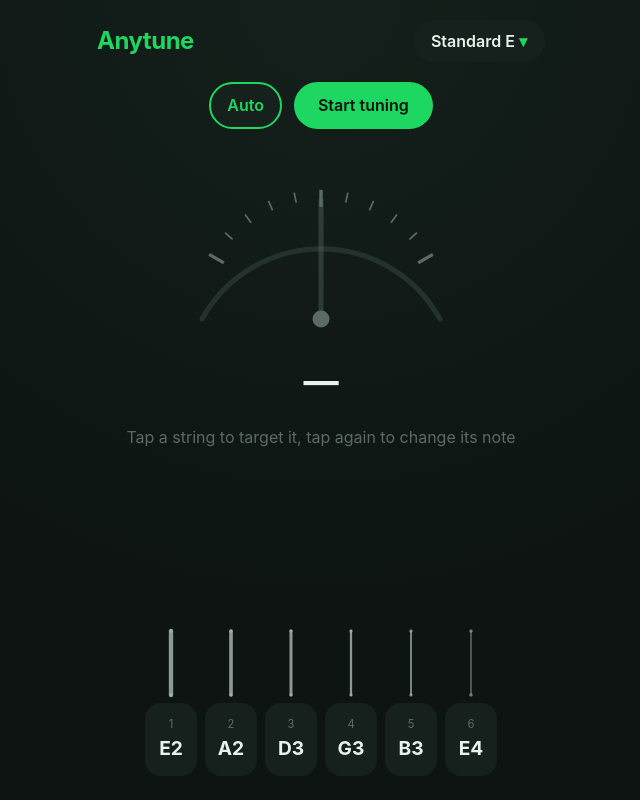
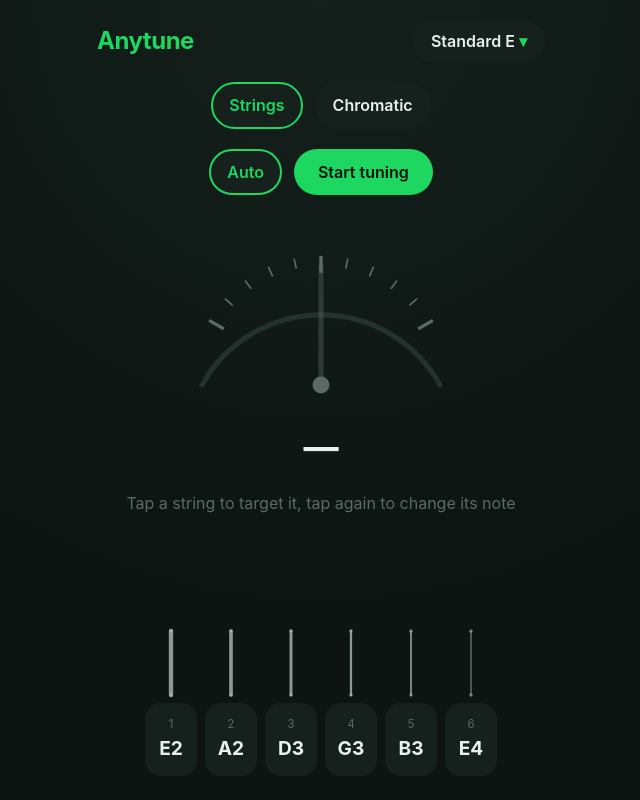
Before and after one commit to BadKirill/anytune, a React (Vite) app: page / in a window 1280 px wide. Shown: the whole page, without its empty margins (319-959 px from the left). Built offline with nearby package versions, Linux system fonts and the light colour scheme.

Commit message:
Add chromatic tuner tab with nearest-note analysis.
Strings and Chromatic share the mic pipeline; chromatic targets the nearest 12-TET note without string or preset UI.

```diff
--- a/src/App.css
+++ b/src/App.css
@@ -45,6 +45,23 @@
 .tuning-picker-button::after {
   content: ' \25BE';
   color: var(--accent);
+}
+
+.screen-label {
+  background: var(--surface);
+  border-radius: 999px;
+  padding: 10px 18px;
+  font-weight: 600;
+  color: var(--muted);
+}
+
+/* Screen tabs */
+
+.screen-tabs {
+  display: flex;
+  align-items: center;
+  justify-content: center;
+  gap: 12px;
 }
 
 /* Mode row */
--- a/src/App.tsx
+++ b/src/App.tsx
@@ -9,12 +9,17 @@ import { TuneDirectionHint } from './components/TuneDirectionHint'
 import { TunerGauge } from './components/TunerGauge'
 import { UI } from './components/strings'
 import { formatPitch } from './core/music'
-import type { StringAnalysis } from './core/tunings'
-import { DRAFT_TUNING_ID, useTunerState, type TunerState } from './state/appState'
+import {
+  DRAFT_TUNING_ID,
+  useTunerState,
+  type DisplayAnalysis,
+  type TunerScreen,
+  type TunerState,
+} from './state/appState'
 
 type Modal = { kind: 'none' } | { kind: 'presets' } | { kind: 'edit'; index: number }
 
-function gaugeCentsFor(analysis: StringAnalysis | null): number | null {
+function gaugeCentsFor(analysis: DisplayAnalysis | null): number | null {
   if (!analysis) {
     return null
   }
@@ -24,6 +29,46 @@ function gaugeCentsFor(analysis: StringAnalysis | null): number | null {
   return analysis.cents
 }
 
+function gaugeTargetLabel(
+  state: TunerState,
+  analysis: DisplayAnalysis | null,
+): string | null {
+  if (analysis?.kind === 'chromatic') {
+    return formatPitch(analysis.pitch)
+  }
+  const targetIndex = state.manualStringIndex ?? analysis?.stringIndex ?? null
+  if (targetIndex === null) {
+    return null
+  }
+  const targetString = state.tuning.strings[targetIndex]
+  return targetString ? formatPitch(targetString.pitch) : null
+}
+
+function ScreenTabs({ state }: { state: TunerState }) {
+  const tabs: { id: TunerScreen; label: string }[] = [
+    { id: 'strings', label: UI.screenStrings },
+    { id: 'chromatic', label: UI.screenChromatic },
+  ]
+  return (
+    <div className="screen-tabs" role="tablist" aria-label={UI.appName}>
+      {tabs.map((tab) => (
+        <button
+          key={tab.id}
+          type="button"
+          role="tab"
+          aria-selected={state.screen === tab.id}
+          className={state.screen === tab.id ? 'chip chip-selected' : 'chip'}
+          onClick={() => {
+            state.setScreen(tab.id)
+          }}
+        >
+          {tab.label}
+        </button>
+      ))}
+    </div>
+  )
+}
+
 function Header({
   state,
   onOpenPresets,
@@ -31,6 +76,14 @@ function Header({
   state: TunerState
   onOpenPresets: () => void
 }) {
+  if (state.screen === 'chromatic') {
+    return (
+      <header className="app-header">
+        <h1 className="app-title">{UI.appName}</h1>
+        <span className="screen-label">{UI.screenChromatic}</span>
+      </header>
+    )
+  }
   return (
     <header className="app-header">
       <h1 className="app-title">{UI.appName}</h1>
@@ -43,6 +96,18 @@ function Header({
 
 function ModeControls({ state }: { state: TunerState }) {
   const listening = state.pitch.status === 'listening'
+  const listenButton = (
+    <button
+      type="button"
+      className={listening ? 'button-secondary' : 'button-primary'}
+      onClick={listening ? state.pitch.stop : state.pitch.start}
+    >
+      {listening ? UI.stopListening : UI.startListening}
+    </button>
+  )
+  if (state.screen === 'chromatic') {
+    return <div className="mode-row">{listenButton}</div>
+  }
   const auto = state.manualStringIndex === null
   return (
     <div className="mode-row">
@@ -55,13 +120,7 @@ function ModeControls({ state }: { state: TunerState }) {
       >
         {UI.auto}
       </button>
-      <button
-        type="button"
-        className={listening ? 'button-secondary' : 'button-primary'}
-        onClick={listening ? state.pitch.stop : state.pitch.start}
-      >
-        {listening ? UI.stopListening : UI.startListening}
-      </button>
+      {listenButton}
     </div>
   )
 }
@@ -114,13 +173,34 @@ function Modals({
   return null
 }
 
+function StringsExtras({
+  state,
+  setModal,
+}: {
+  state: TunerState
+  setModal: (modal: Modal) => void
+}) {
+  const { tuning, analysis, manualStringIndex } = state
+  const targetIndex =
+    manualStringIndex ?? (analysis?.kind === 'string' ? analysis.stringIndex : null)
+  return (
+    <StringList
+      tuning={tuning}
+      activeIndex={targetIndex}
+      manualIndex={manualStringIndex}
+      onSelect={state.selectString}
+      onEdit={(index) => {
+        setModal({ kind: 'edit', index })
+      }}
+    />
+  )
+}
+
 function App() {
   const state = useTunerState()
   const [modal, setModal] = useState<Modal>({ kind: 'none' })
-  const { tuning, analysis, pitch, manualStringIndex } = state
-
-  const targetIndex = manualStringIndex ?? analysis?.stringIndex ?? null
-  const targetString = targetIndex === null ? undefined : tuning.strings[targetIndex]
+  const { analysis, pitch, manualStringIndex, screen } = state
+  const chromatic = screen === 'chromatic'
 
   return (
     <div className="app">
@@ -132,27 +212,22 @@ function App() {
           setModal({ kind: 'presets' })
         }}
       />
+      <ScreenTabs state={state} />
       <ModeControls state={state} />
       <TunerGauge
         cents={gaugeCentsFor(analysis)}
-        targetLabel={targetString ? formatPitch(targetString.pitch) : null}
+        targetLabel={gaugeTargetLabel(state, analysis)}
         inTune={analysis?.direction === 'in-tune'}
       />
       <TuneDirectionHint
         pitch={pitch}
         analysis={analysis}
-        tuning={tuning}
+        tuning={state.tuning}
         manualMode={manualStringIndex !== null}
+        chromatic={chromatic}
       />
-      <StringList
-        tuning={tuning}
-        activeIndex={targetIndex}
-        manualIndex={manualStringIndex}
-        onSelect={state.selectString}
-        onEdit={(index) => {
-          setModal({ kind: 'edit', index })
-        }}
-      />
+      {!chromatic && <StringsExtras state={state} setModal={setModal} />}
+      {!chromatic && (
         <Modals
           state={state}
           modal={modal}
@@ -160,6 +235,7 @@ function App() {
             setModal({ kind: 'none' })
           }}
         />
+      )}
     </div>
   )
 }
--- a/src/components/TuneDirectionHint.tsx
+++ b/src/components/TuneDirectionHint.tsx
@@ -1,13 +1,15 @@
 import { formatPitch } from '../core/music'
-import type { StringAnalysis, Tuning } from '../core/tunings'
+import type { ChromaticAnalysis, StringAnalysis, Tuning } from '../core/tunings'
 import type { PitchState } from '../audio/usePitch'
+import type { DisplayAnalysis } from '../state/appState'
 import { UI } from './strings'
 
 interface TuneDirectionHintProps {
   pitch: PitchState
-  analysis: StringAnalysis | null
+  analysis: DisplayAnalysis | null
   tuning: Tuning
   manualMode: boolean
+  chromatic: boolean
 }
 
 const MIC_ERRORS = {
@@ -16,40 +18,102 @@ const MIC_ERRORS = {
   unavailable: UI.micUnavailable,
 } as const
 
-function directionText(analysis: StringAnalysis, tuning: Tuning): string {
+type HintView =
+  { tone: 'error' | 'normal' | 'muted' | 'in-tune'; text: string } | { tone: 'empty' }
+
+function directionSuffix(label: string, direction: StringAnalysis['direction']): string {
+  if (direction === 'in-tune') {
+    return `${label}: ${UI.inTune}`
+  }
+  return `${label}: ${direction === 'tighten' ? UI.tighten : UI.loosen}`
+}
+
+function stringDirectionText(analysis: StringAnalysis, tuning: Tuning): string {
   const string = tuning.strings[analysis.stringIndex]
   if (!string) {
     return ''
   }
   const label = `${UI.stringWord} ${String(analysis.stringIndex + 1)} (${formatPitch(string.pitch)})`
-  if (analysis.direction === 'in-tune') {
-    return `${label}: ${UI.inTune}`
-  }
-  return `${label}: ${analysis.direction === 'tighten' ? UI.tighten : UI.loosen}`
+  return directionSuffix(label, analysis.direction)
 }
 
-export function TuneDirectionHint({
+function chromaticDirectionText(analysis: ChromaticAnalysis): string {
+  return directionSuffix(formatPitch(analysis.pitch), analysis.direction)
+}
+
+function analysisHint(analysis: DisplayAnalysis, tuning: Tuning): HintView {
+  const text =
+    analysis.kind === 'string'
+      ? stringDirectionText(analysis, tuning)
+      : chromaticDirectionText(analysis)
+  return {
+    tone: analysis.direction === 'in-tune' ? 'in-tune' : 'normal',
+    text,
+  }
+}
+
+function idleListeningText(chromatic: boolean, manualMode: boolean): string {
+  if (chromatic) {
+    return UI.playANote
+  }
+  return manualMode ? UI.playSelectedString : UI.playAnyString
+}
+
+function pitchStatusHint(
+  pitch: PitchState,
+  analysis: DisplayAnalysis | null,
+  chromatic: boolean,
+  manualMode: boolean,
+): HintView | null {
+  if (pitch.status === 'error' && pitch.error) {
+    return { tone: 'error', text: MIC_ERRORS[pitch.error] }
+  }
+  if (pitch.status === 'starting') {
+    return { tone: 'normal', text: UI.starting }
+  }
+  if (pitch.status === 'listening' && !analysis) {
+    return { tone: 'normal', text: idleListeningText(chromatic, manualMode) }
+  }
+  return null
+}
+
+function resolveHint({
   pitch,
   analysis,
   tuning,
   manualMode,
-}: TuneDirectionHintProps) {
-  if (pitch.status === 'error' && pitch.error) {
-    return <p className="hint hint-error">{MIC_ERRORS[pitch.error]}</p>
-  }
-  if (pitch.status === 'starting') {
-    return <p className="hint">{UI.starting}</p>
-  }
-  if (pitch.status === 'listening' && !analysis) {
-    return <p className="hint">{manualMode ? UI.playSelectedString : UI.playAnyString}</p>
+  chromatic,
+}: TuneDirectionHintProps): HintView {
+  const fromPitch = pitchStatusHint(pitch, analysis, chromatic, manualMode)
+  if (fromPitch) {
+    return fromPitch
   }
   if (analysis) {
-    const inTune = analysis.direction === 'in-tune'
-    return (
-      <p className={`hint${inTune ? ' hint-in-tune' : ''}`}>
-        {directionText(analysis, tuning)}
-      </p>
-    )
+    return analysisHint(analysis, tuning)
   }
-  return <p className="hint hint-muted">{UI.tapAgainToEdit}</p>
+  if (chromatic) {
+    return { tone: 'empty' }
+  }
+  return { tone: 'muted', text: UI.tapAgainToEdit }
 }
+
+function hintClassName(tone: HintView['tone']): string {
+  if (tone === 'error') {
+    return 'hint hint-error'
+  }
+  if (tone === 'in-tune') {
+    return 'hint hint-in-tune'
+  }
+  if (tone === 'muted' || tone === 'empty') {
+    return 'hint hint-muted'
+  }
+  return 'hint'
+}
+
+export function TuneDirectionHint(props: TuneDirectionHintProps) {
+  const view = resolveHint(props)
+  if (view.tone === 'empty') {
+    return <p className={hintClassName(view.tone)} aria-hidden="true" />
+  }
+  return <p className={hintClassName(view.tone)}>{view.text}</p>
+}
--- a/src/components/strings.ts
+++ b/src/components/strings.ts
@@ -1,12 +1,15 @@
 /** All user-facing text, centralized for future RU/EN localization. */
 export const UI = {
   appName: 'Anytune',
+  screenStrings: 'Strings',
+  screenChromatic: 'Chromatic',
   auto: 'Auto',
   startListening: 'Start tuning',
   stopListening: 'Stop',
   starting: 'Starting microphone...',
   playAnyString: 'Play any string to begin',
   playSelectedString: 'Play the selected string',
+  playANote: 'Play a note to begin',
   tapAgainToEdit: 'Tap a string to target it, tap again to change its note',
   micDenied: 'Microphone access denied. Allow it in browser settings and retry.',
   micMissing: 'No microphone found on this device.',
--- a/src/core/music/index.ts
+++ b/src/core/music/index.ts
@@ -1,3 +1,4 @@
 export * from './notes'
 export * from './frequency'
 export * from './cents'
+export * from './nearestNote'
--- /dev/null
+++ b/src/core/music/nearestNote.ts
@@ -0,0 +1,7 @@
+import { frequencyToMidiFloat } from './frequency'
+import { midiToPitch, type Pitch } from './notes'
+
+/** Nearest equal-temperament pitch for a frequency (12-TET, A4 = 440 Hz). */
+export function nearestPitch(frequency: number): Pitch {
+  return midiToPitch(frequencyToMidiFloat(frequency))
+}
--- a/src/core/tunings/analyzer.ts
+++ b/src/core/tunings/analyzer.ts
@@ -1,4 +1,4 @@
-import { centsBetween, pitchToFrequency } from '../music'
+import { centsBetween, nearestPitch, pitchToFrequency, type Pitch } from '../music'
 import type { Tuning } from './types'
 
 export type TuneDirection = 'tighten' | 'loosen' | 'in-tune'
@@ -6,6 +6,14 @@ export type TuneDirection = 'tighten' | 'loosen' | 'in-tune'
 export interface StringAnalysis {
   /** Index into tuning.strings of the closest target string. */
   stringIndex: number
+  /** Signed offset in cents from the target: positive = sharp. */
+  cents: number
+  direction: TuneDirection
+}
+
+/** Nearest 12-TET note analysis (no string / tuning context). */
+export interface ChromaticAnalysis {
+  pitch: Pitch
   /** Signed offset in cents from the target: positive = sharp. */
   cents: number
   direction: TuneDirection
@@ -56,3 +64,10 @@ export function analyze(frequency: number, tuning: Tuning): StringAnalysis | nul
     direction: directionFor(best.cents),
   }
 }
+
+/** Matches a frequency to the nearest equal-temperament note and reports cents. */
+export function analyzeChromatic(frequency: number): ChromaticAnalysis {
+  const pitch = nearestPitch(frequency)
+  const cents = centsBetween(frequency, pitchToFrequency(pitch))
+  return { pitch, cents, direction: directionFor(cents) }
+}
--- a/src/state/appState.ts
+++ b/src/state/appState.ts
@@ -2,7 +2,14 @@ import { useCallback, useState } from 'react'
 
 import { usePitch } from '../audio/usePitch'
 import { pitchesEqual, type Pitch } from '../core/music'
-import { analyze, analyzeString, type StringAnalysis, type Tuning } from '../core/tunings'
+import {
+  analyze,
+  analyzeChromatic,
+  analyzeString,
+  type ChromaticAnalysis,
+  type StringAnalysis,
+  type Tuning,
+} from '../core/tunings'
 import { DRAFT_TUNING_ID } from '../core/tunings/custom'
 import { readActiveTuning, writeActiveTuning } from '../storage/customTuningsStore'
 
@@ -11,6 +18,11 @@ import { useSavedTunings } from './useSavedTunings'
 import { useStableAnalysis } from './useStableAnalysis'
 
 export { DRAFT_TUNING_ID }
+
+export type TunerScreen = 'strings' | 'chromatic'
+
+export type DisplayAnalysis =
+  ({ kind: 'string' } & StringAnalysis) | ({ kind: 'chromatic' } & ChromaticAnalysis)
 
 function withEditedString(prev: Tuning, index: number, notePitch: Pitch): Tuning {
   const current = prev.strings[index]?.pitch
@@ -26,11 +38,13 @@ function withEditedString(prev: Tuning, index: number, notePitch: Pitch): Tuning
 }
 
 export interface TunerState {
+  screen: TunerScreen
+  setScreen: (screen: TunerScreen) => void
   tuning: Tuning
   pickerTunings: Tuning[]
   tuningsRevision: number
   manualStringIndex: number | null
-  analysis: StringAnalysis | null
+  analysis: DisplayAnalysis | null
   pitch: ReturnType<typeof usePitch>
   selectTuning: (tuning: Tuning) => void
   selectString: (index: number | null) => void
@@ -41,21 +55,48 @@ export interface TunerState {
   refreshMyTunings: () => void
 }
 
+function computeStringAnalysis(
+  frequency: number,
+  tuning: Tuning,
+  manualStringIndex: number | null,
+): DisplayAnalysis | null {
+  const raw =
+    manualStringIndex === null
+      ? analyze(frequency, tuning)
+      : analyzeString(frequency, tuning, manualStringIndex)
+  return raw ? { kind: 'string', ...raw } : null
+}
+
 function computeAnalysis(
+  screen: TunerScreen,
   frequency: number | null,
   tuning: Tuning,
   manualStringIndex: number | null,
-): StringAnalysis | null {
+): DisplayAnalysis | null {
   if (frequency === null) {
     return null
   }
-  return manualStringIndex === null
-    ? analyze(frequency, tuning)
-    : analyzeString(frequency, tuning, manualStringIndex)
+  if (screen === 'chromatic') {
+    return { kind: 'chromatic', ...analyzeChromatic(frequency) }
+  }
+  return computeStringAnalysis(frequency, tuning, manualStringIndex)
+}
+
+function analysisScope(
+  screen: TunerScreen,
+  tuningId: string,
+  manualStringIndex: number | null,
+): string {
+  if (screen === 'chromatic') {
+    return 'chromatic'
+  }
+  const mode = manualStringIndex === null ? 'auto' : String(manualStringIndex)
+  return `strings:${tuningId}:${mode}`
 }
 
 /** Single source of truth for the tuner screen. */
 export function useTunerState(): TunerState {
+  const [screen, setScreen] = useState<TunerScreen>('strings')
   const [tuning, setTuning] = useState<Tuning>(
     () => readActiveTuning() ?? defaultTuning(),
   )
@@ -64,8 +105,8 @@ export function useTunerState(): TunerState {
 
   const saved = useSavedTunings(tuning, setTuning)
 
-  const rawAnalysis = computeAnalysis(pitch.frequency, tuning, manualStringIndex)
-  const scope = `${tuning.id}:${manualStringIndex === null ? 'auto' : String(manualStringIndex)}`
+  const rawAnalysis = computeAnalysis(screen, pitch.frequency, tuning, manualStringIndex)
+  const scope = analysisScope(screen, tuning.id, manualStringIndex)
   const analysis = useStableAnalysis(rawAnalysis, pitch.clarity, pitch.frequency, scope)
 
   const selectTuning = useCallback((next: Tuning) => {
@@ -79,6 +120,8 @@ export function useTunerState(): TunerState {
   }, [])
 
   return {
+    screen,
+    setScreen,
     tuning,
     pickerTunings: saved.pickerTunings,
     tuningsRevision: saved.tuningsRevision,
--- a/src/state/useStableAnalysis.ts
+++ b/src/state/useStableAnalysis.ts
@@ -5,14 +5,19 @@ import {
   stabilizePitchDisplay,
   type PitchStabilizerState,
 } from '../core/signal/pitchStabilizer'
-import type { StringAnalysis } from '../core/tunings'
+import type { TuneDirection } from '../core/tunings'
 
-function stabilizeAnalysis(
+export interface CentsDirection {
+  cents: number
+  direction: TuneDirection
+}
+
+function stabilizeAnalysis<T extends CentsDirection>(
   stabilizer: PitchStabilizerState,
-  raw: StringAnalysis | null,
+  raw: T | null,
   clarity: number | null,
   hasSignal: boolean,
-): { analysis: StringAnalysis | null; stabilizer: PitchStabilizerState } {
+): { analysis: T | null; stabilizer: PitchStabilizerState } {
   const nowMs = performance.now()
   if (!raw) {
     const result = stabilizePitchDisplay(stabilizer, {
@@ -43,12 +48,13 @@ function stabilizeAnalysis(
   }
 }
 
-export function useStableAnalysis(
-  rawAnalysis: StringAnalysis | null,
+/** Stabilizes needle display for string or chromatic analysis payloads. */
+export function useStableAnalysis<T extends CentsDirection>(
+  rawAnalysis: T | null,
   clarity: number | null,
   frequency: number | null,
   scope: string,
-): StringAnalysis | null {
+): T | null {
   const stabilizerRef = useRef<PitchStabilizerState>(initialPitchStabilizerState())
   const scopeRef = useRef(scope)
 
```
Also changed, not shown: 12 other files (tests, documents, lock files or other folders). Lines whose indentation alone changed are shown as unchanged.
